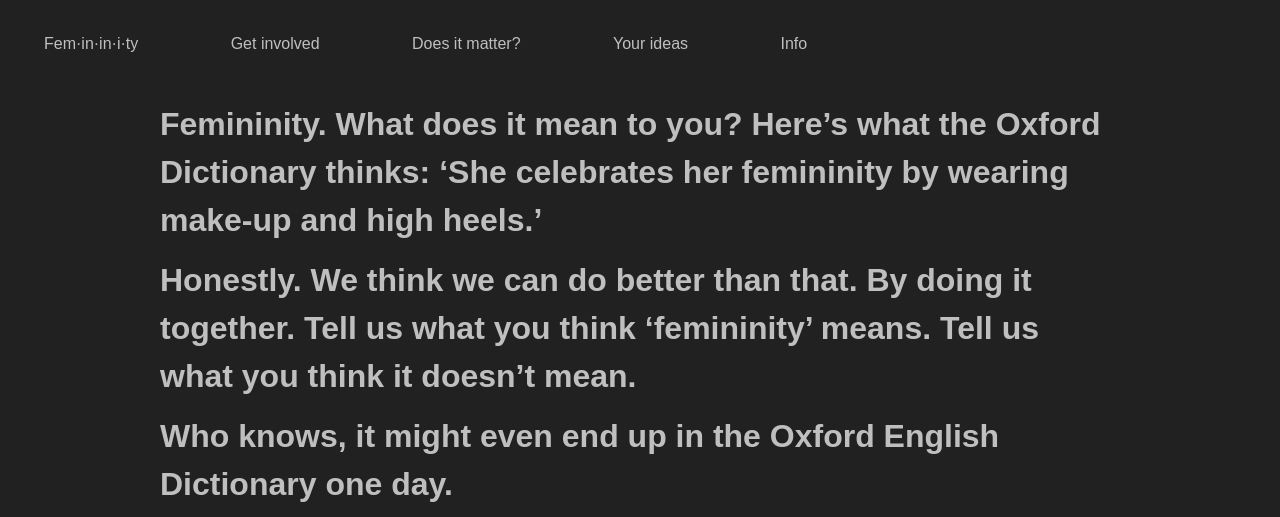
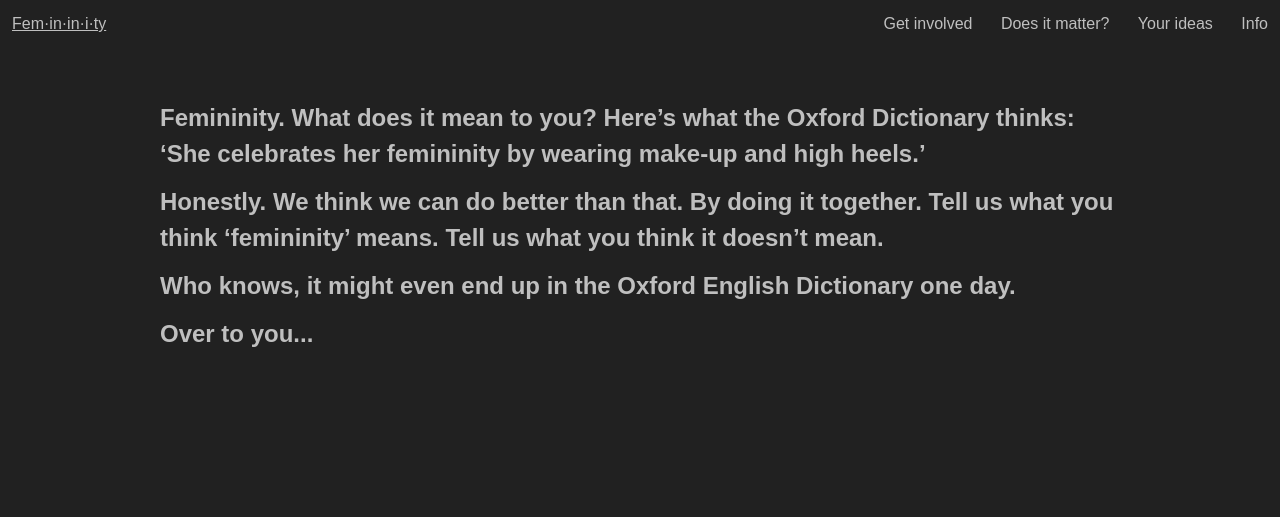
Before and after one commit to Josephwalker/femininity, a website: page index.html in a window 1280 px wide. Shown: the top 517 px of the page. Drawn offline with nearby package versions, Linux system fonts and the light colour scheme; files that its build step writes are made by us from their sources; a script that the page names is missing.

Commit message:
add new nav

```diff
--- a/css/base.page.scss
+++ b/css/base.page.scss
@@ -25,8 +25,6 @@
     position: fixed;
 
     width: 100%;
-
-    background-color: $inuit-base-background-color;
 }
 
 .highlight:hover {
@@ -79,7 +77,7 @@
 
 
 p {
-    font-size: 32px;
+    font-size: 24px;
     font-weight: bold;
     margin-bottom: $inuit-base-spacing-unit--small;
 }
--- /dev/null
+++ b/css/component.nav.scss
@@ -0,0 +1,70 @@
+/*------------------------------------*\
+    #NAV
+\*------------------------------------*/
+
+.nav {
+	display: none;
+
+	height: 100vh;
+	width: 100vw;
+	background-color: $inuit-base-background-color;
+
+	@media screen and (min-width: 480px) {
+		display: block;
+
+	    height: 48px;
+	    width: 100%;
+
+	    text-align: right;
+	}
+}
+
+.nav--active {
+	display: block;
+}
+
+.nav__button {
+	display: block;
+
+	@media screen and (min-width: 480px) {
+		display: none;
+	}
+
+	padding-top: $inuit-base-spacing-unit--small;
+	padding-right: $inuit-base-spacing-unit--small;
+	padding-bottom: $inuit-base-spacing-unit--small;
+	padding-left: $inuit-base-spacing-unit--small;
+
+	&:hover {
+		cursor: pointer;
+	}
+
+	background-color: $inuit-base-background-color;
+}
+
+.nav__list-item {
+	@media screen and (min-width: 480px) {
+		display: inline-block;
+
+		&:first-of-type {
+			float: left;
+		}
+	}
+}
+
+.nav__item {
+	display: block;
+	@media screen and (min-width: 480px) {
+		display: inline-block;
+	}
+
+	text-decoration: none;
+	padding-top: $inuit-base-spacing-unit--small;
+	padding-right: $inuit-base-spacing-unit--small;
+	padding-bottom: $inuit-base-spacing-unit--small;
+	padding-left: $inuit-base-spacing-unit--small;
+
+	&:hover {
+		text-decoration: underline;
+	}
+}
--- a/css/main.scss
+++ b/css/main.scss
@@ -30,6 +30,7 @@
 
 
 // components
+@import "component.nav";
 
 // trumps
 @import "bower_components/inuit-spacing/trumps.spacing";
--- a/css/style.css
+++ b/css/style.css
@@ -521,7 +521,6 @@
 .header {
   position: fixed;
   width: 100%;
-  background-color: #212121;
 }
 
 .highlight:hover {
@@ -567,7 +566,7 @@
 }
 
 p {
-  font-size: 32px;
+  font-size: 24px;
   font-weight: bold;
   margin-bottom: 12px;
 }
@@ -766,6 +765,71 @@
 }
 
 /*------------------------------------*\
+    #NAV
+\*------------------------------------*/
+.nav {
+  display: none;
+  height: 100vh;
+  width: 100vw;
+  background-color: #212121;
+}
+@media screen and (min-width: 480px) {
+  .nav {
+    display: block;
+    height: 48px;
+    width: 100%;
+    text-align: right;
+  }
+}
+
+.nav--active {
+  display: block;
+}
+
+.nav__button {
+  display: block;
+  padding-top: 12px;
+  padding-right: 12px;
+  padding-bottom: 12px;
+  padding-left: 12px;
+  background-color: #212121;
+}
+@media screen and (min-width: 480px) {
+  .nav__button {
+    display: none;
+  }
+}
+.nav__button:hover {
+  cursor: pointer;
+}
+
+@media screen and (min-width: 480px) {
+  .nav__list-item {
+    display: inline-block;
+  }
+  .nav__list-item:first-of-type {
+    float: left;
+  }
+}
+
+.nav__item {
+  display: block;
+  text-decoration: none;
+  padding-top: 12px;
+  padding-right: 12px;
+  padding-bottom: 12px;
+  padding-left: 12px;
+}
+@media screen and (min-width: 480px) {
+  .nav__item {
+    display: inline-block;
+  }
+}
+.nav__item:hover {
+  text-decoration: underline;
+}
+
+/*------------------------------------*\
     #SPACING
 \*------------------------------------*/
 /**
--- a/index.html
+++ b/index.html
@@ -17,12 +17,15 @@
     <body>
         <div class="header">
             <nav>
-                <ul class="list-inline">
-                    <li><a href="#section-home" class="btn">Fem·in·in·i·ty</a></li>
-                    <li><a href="#section-1" class="btn">Get involved</a></li>
-                    <li><a href="#section-2" class="btn">Does it matter?</a></li>
-                    <li><a href="#section-3" class="btn">Your ideas</a></li>
-                    <li><a href="#section-4" class="btn">Info</a></li>
+                <a class="nav__button">
+                    <svg xmlns="http://www.w3.org/2000/svg" width="24" height="24" viewBox="0 0 24 24"><path fill="#BFBFBF" d="M0 0h24v6H0zM0 9h24v6H0zM0 18h24v6H0z"/></svg>
+                </a>
+                <ul class="nav">
+                    <li class="nav__list-item"><a href="#section-home" class="nav__item">Fem·in·in·i·ty</a></li>
+                    <li class="nav__list-item"><a href="#section-1" class="nav__item">Get involved</a></li>
+                    <li class="nav__list-item"><a href="#section-2" class="nav__item">Does it matter?</a></li>
+                    <li class="nav__list-item"><a href="#section-3" class="nav__item">Your ideas</a></li>
+                    <li class="nav__list-item"><a href="#section-4" class="nav__item">Info</a></li>
                 </ul>
             </nav>
         </div>
--- a/js/main.js
+++ b/js/main.js
@@ -12,3 +12,19 @@
     }
   });
 });
+
+
+$(function() {
+    $('.nav__button').on('click', function(e) {
+      $('.nav').toggleClass("nav--active");
+      e.preventDefault();
+    });
+});
+
+
+$(function() {
+    $('.nav__item').on('click', function(e) {
+      $('.nav').toggleClass("nav--active");
+      e.preventDefault();
+    });
+});
```
Also changed, not shown: build/css/style.min.css, build/js/script.js.
